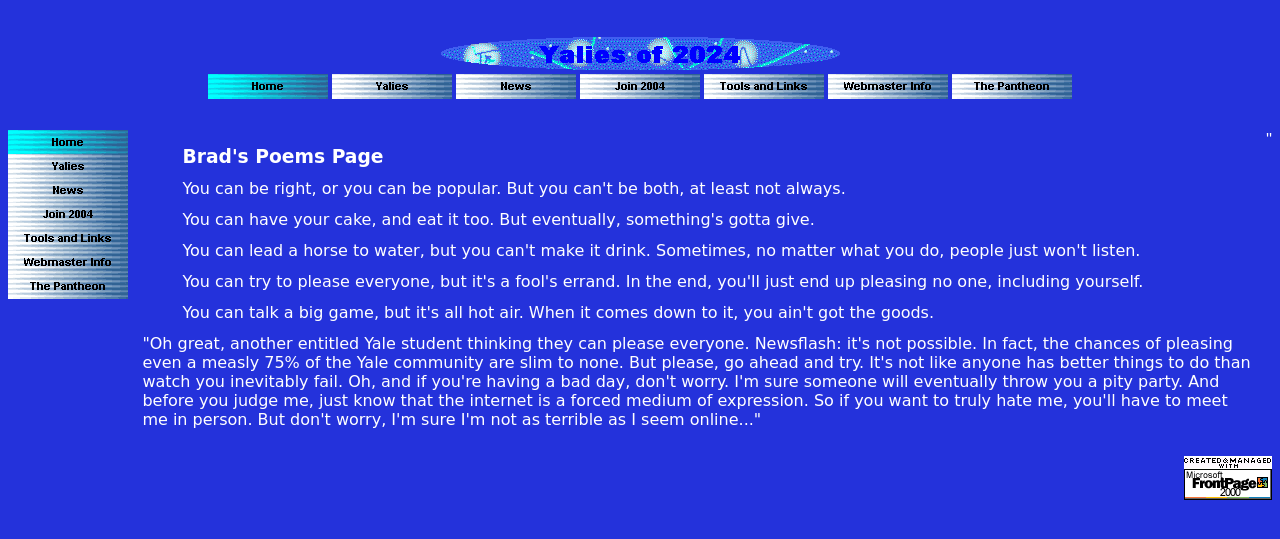
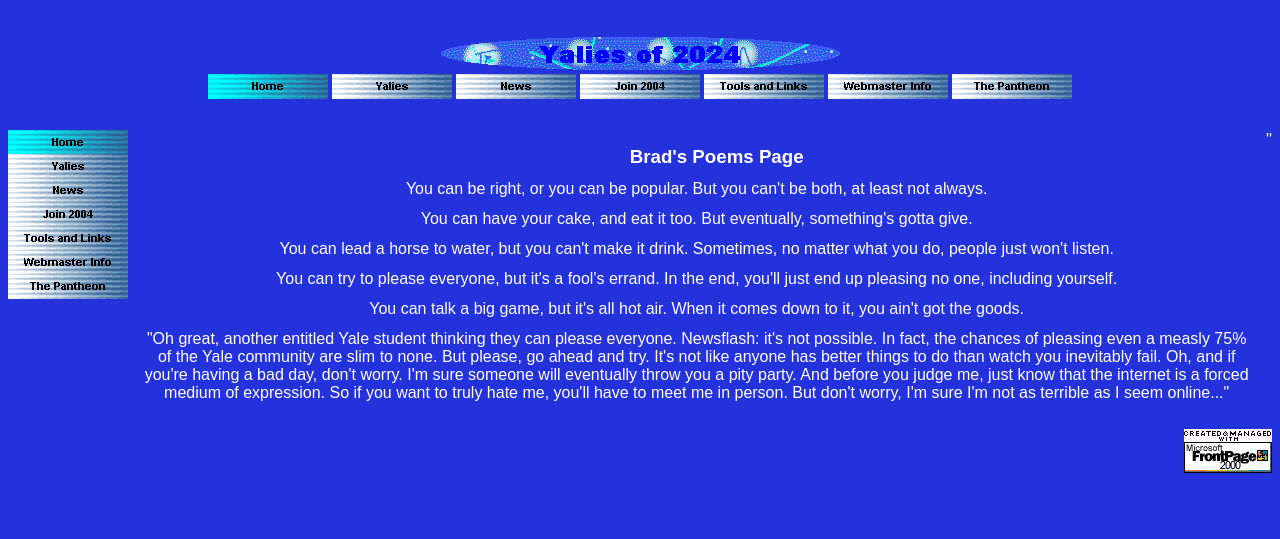
Before and after one commit to ErikBoesen/yalies2024, a Jekyll site: the page built from webmaster_info.html, in a window 1280 px wide. Shown: the top 539 px of the page. Built offline with Jekyll 4.4.1, drawn with Linux system fonts in a browser that asks for light colours.

Commit message:
add center

```diff
--- a/css/global.css
+++ b/css/global.css
@@ -89,3 +89,7 @@ footer {
 .person img {
     width: 100px;
 }
+.center {
+    text-align: center;
+font-family: 'Arial', 'Helvetica';
+}
--- a/webmaster_info.html
+++ b/webmaster_info.html
@@ -2,12 +2,14 @@
 layout: base
 ---
 
-<article>
+<article class="center">
 	<blockquote>
-		<h3>Brad's Poems Page</h3>
+		<h3 class="header">Brad's Poems Page</h3>
+	</blockquote>
+
 	<p>
-			You can be right, or you can be popular. But you can't be both, at least
-			not always.
+		You can be right, or you can be popular. But you can't be both, at least not
+		always.
 	</p>
 	<p>
 		You can have your cake, and eat it too. But eventually, something's gotta
@@ -18,14 +20,13 @@ layout: base
 		matter what you do, people just won't listen.
 	</p>
 	<p>
-			You can try to please everyone, but it's a fool's errand. In the end,
-			you'll just end up pleasing no one, including yourself.
+		You can try to please everyone, but it's a fool's errand. In the end, you'll
+		just end up pleasing no one, including yourself.
 	</p>
 	<p>
-			You can talk a big game, but it's all hot air. When it comes down to it,
-			you ain't got the goods.
+		You can talk a big game, but it's all hot air. When it comes down to it, you
+		ain't got the goods.
 	</p>
-	</blockquote>
 	<p>
 		"Oh great, another entitled Yale student thinking they can please everyone.
 		Newsflash: it's not possible. In fact, the chances of pleasing even a measly
```
Lines whose indentation alone changed are shown as unchanged.
